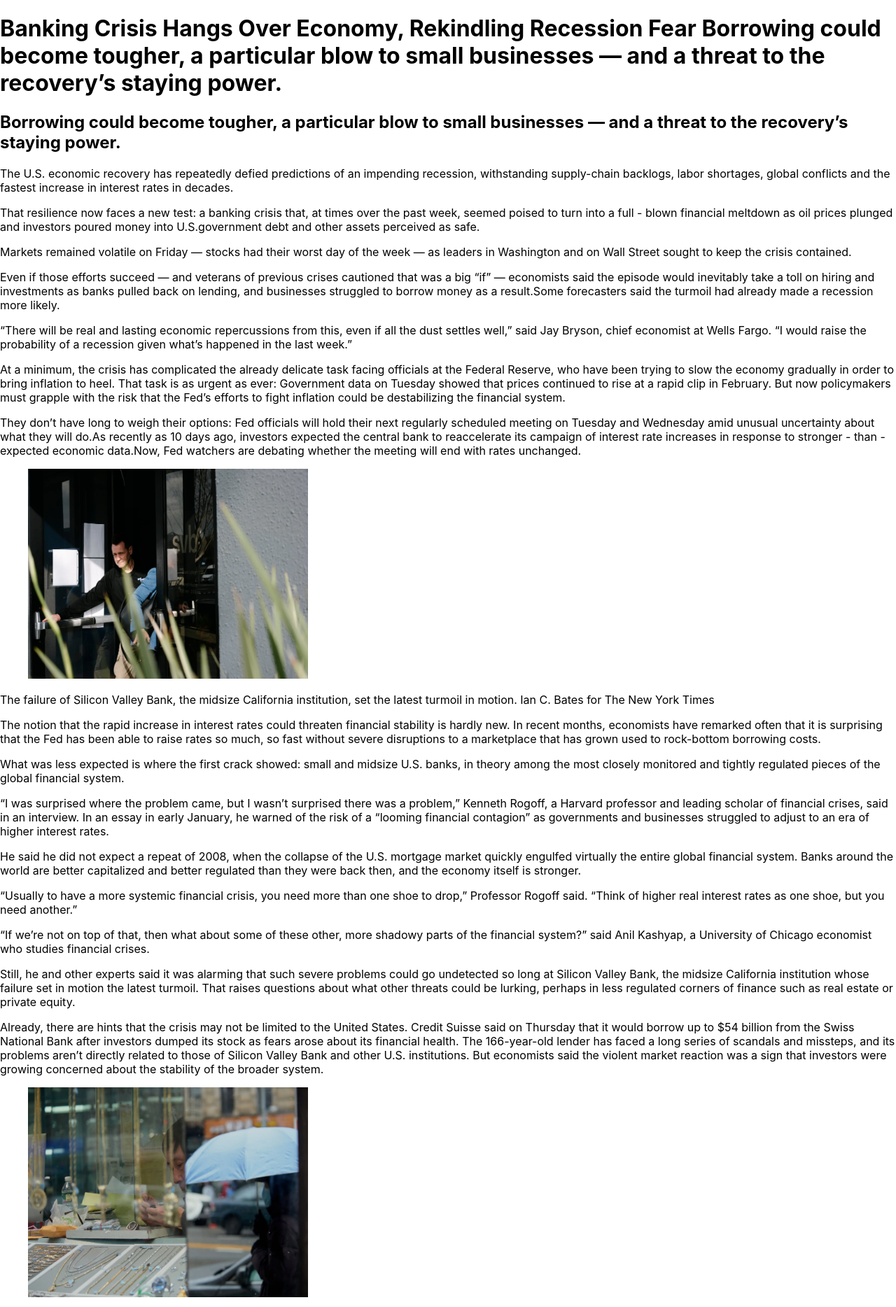
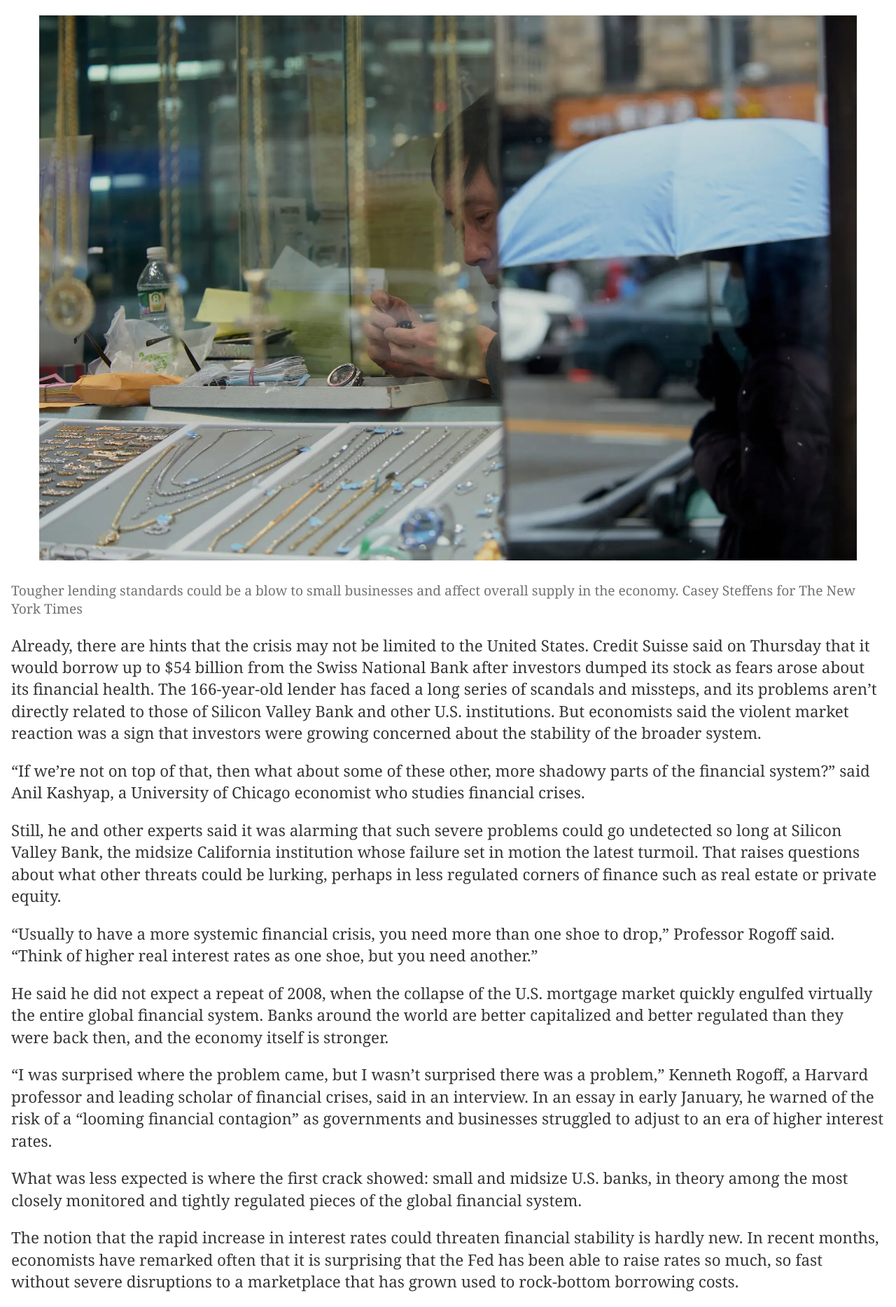
Before and after one commit to willthefirst/upside-down-nes, a Next.js app: page / in a window 1280 px wide. Shown: the top 1868 px of the page at 70% size. Built offline with nearby package versions, Linux system fonts and the light colour scheme.

Commit message:
Nice styles, almost ordered

```diff
--- a/pages/Article.tsx
+++ b/pages/Article.tsx
@@ -4,38 +4,49 @@ import { Figure } from "./Figure"
 export const Article = () => {
   return (
     <>
-      <h1>Banking Crisis Hangs Over Economy, Rekindling Recession Fear
-        Borrowing could become tougher, a particular blow to small businesses — and a threat to the recovery’s staying power.
-      </h1>
-      <h2>
-        Borrowing could become tougher, a particular blow to small businesses — and a threat to the recovery’s staying power.
-      </h2>
+      <style>{`
+        body {
+          padding: 0 1rem;
 
-      <p>The U.S. economic recovery has repeatedly defied predictions of an impending recession, withstanding supply-chain backlogs, labor shortages, global conflicts and the fastest increase in interest rates in decades.</p>
-      <p>That resilience now faces a new test: a banking crisis that, at times over the past week, seemed poised to turn into a full - blown financial meltdown as oil prices plunged and investors poured money into U.S.government debt and other assets perceived as safe.</p>
-      <p>Markets remained volatile on Friday — stocks had their worst day of the week — as leaders in Washington and on Wall Street sought to keep the crisis contained.</p>
-      <p>Even if those efforts succeed — and veterans of previous crises cautioned that was a big “if” — economists said the episode would inevitably take a toll on hiring and investments as banks pulled back on lending, and businesses struggled to borrow money as a result.Some forecasters said the turmoil had already made a recession more likely.</p>
-      <p>“There will be real and lasting economic repercussions from this, even if all the dust settles well,” said Jay Bryson, chief economist at Wells Fargo. “I would raise the probability of a recession given what’s happened in the last week.”</p >
-      <p>At a minimum, the crisis has complicated the already delicate task facing officials at the Federal Reserve, who have been trying to slow the economy gradually in order to bring inflation to heel. That task is as urgent as ever: Government data on Tuesday showed that prices continued to rise at a rapid clip in February. But now policymakers must grapple with the risk that the Fed’s efforts to fight inflation could be destabilizing the financial system.</p>
-      <p>They don’t have long to weigh their options: Fed officials will hold their next regularly scheduled meeting on Tuesday and Wednesday amid unusual uncertainty about what they will do.As recently as 10 days ago, investors expected the central bank to reaccelerate its campaign of interest rate increases in response to stronger - than - expected economic data.Now, Fed watchers are debating whether the meeting will end with rates unchanged.</p>
+          line-height: 1.4em;
+          font-size: 1.4rem;
+          font-family: Georgia, "Times New Roman", Times, serif;
+          color: #363636
+        }
+
+        img {
+          margin: auto;
+          width: 100%;
+          height: auto;
+        }
+
+        figcaption {
+          color: #727272;
+          font-size: 1.2rem;
+          line-height: 1.4em;
+        }
+
+        h1 {
+          font-style: italic;
+          font-weight: bold;
+          font-size: 2rem;
+          line-height: 1.4em
+        }
+
+        h2 {
+          font-size: 1.2em;
+          line-height: 1.4em;
+          font-weight: 600
+        }
+
+        `}</style>
       <Figure
-        src="/17econ-moment-03-htcl-superJumbo.webp"
-        caption="The failure of Silicon Valley Bank, the midsize California institution, set the latest turmoil in motion. Ian C. Bates for The New York Times"
+        src="/17econ-moment-04-htcl-superJumbo.webp"
+        caption="Tougher lending standards could be a blow to small businesses and affect overall supply in the economy. Casey Steffens for The New York Times
+        "
       ></Figure>
       <p>
-        The notion that the rapid increase in interest rates could threaten financial stability is hardly new. In recent months, economists have remarked often that it is surprising that the Fed has been able to raise rates so much, so fast without severe disruptions to a marketplace that has grown used to rock-bottom borrowing costs.
-      </p>
-      <p>
-        What was less expected is where the first crack showed: small and midsize U.S. banks, in theory among the most closely monitored and tightly regulated pieces of the global financial system.
-      </p>
-      <p>
-        “I was surprised where the problem came, but I wasn’t surprised there was a problem,” Kenneth Rogoff, a Harvard professor and leading scholar of financial crises, said in an interview. In an essay in early January, he warned of the risk of a “looming financial contagion” as governments and businesses struggled to adjust to an era of higher interest rates.
-      </p>
-      <p>
-        He said he did not expect a repeat of 2008, when the collapse of the U.S. mortgage market quickly engulfed virtually the entire global financial system. Banks around the world are better capitalized and better regulated than they were back then, and the economy itself is stronger.
-      </p>
-      <p>
-        “Usually to have a more systemic financial crisis, you need more than one shoe to drop,” Professor Rogoff said. “Think of higher real interest rates as one shoe, but you need another.”
+        Already, there are hints that the crisis may not be limited to the United States. Credit Suisse said on Thursday that it would borrow up to $54 billion from the Swiss National Bank after investors dumped its stock as fears arose about its financial health. The 166-year-old lender has faced a long series of scandals and missteps, and its problems aren’t directly related to those of Silicon Valley Bank and other U.S. institutions. But economists said the violent market reaction was a sign that investors were growing concerned about the stability of the broader system.
       </p>
       <p>
         “If we’re not on top of that, then what about some of these other, more shadowy parts of the financial system?” said Anil Kashyap, a University of Chicago economist who studies financial crises.
@@ -44,13 +55,82 @@ export const Article = () => {
         Still, he and other experts said it was alarming that such severe problems could go undetected so long at Silicon Valley Bank, the midsize California institution whose failure set in motion the latest turmoil. That raises questions about what other threats could be lurking, perhaps in less regulated corners of finance such as real estate or private equity.
       </p>
       <p>
-        Already, there are hints that the crisis may not be limited to the United States. Credit Suisse said on Thursday that it would borrow up to $54 billion from the Swiss National Bank after investors dumped its stock as fears arose about its financial health. The 166-year-old lender has faced a long series of scandals and missteps, and its problems aren’t directly related to those of Silicon Valley Bank and other U.S. institutions. But economists said the violent market reaction was a sign that investors were growing concerned about the stability of the broader system.
+        “Usually to have a more systemic financial crisis, you need more than one shoe to drop,” Professor Rogoff said. “Think of higher real interest rates as one shoe, but you need another.”
+      </p>
+      <p>
+        He said he did not expect a repeat of 2008, when the collapse of the U.S. mortgage market quickly engulfed virtually the entire global financial system. Banks around the world are better capitalized and better regulated than they were back then, and the economy itself is stronger.
+
+
+      </p>
+      <p>
+        “I was surprised where the problem came, but I wasn’t surprised there was a problem,” Kenneth Rogoff, a Harvard professor and leading scholar of financial crises, said in an interview. In an essay in early January, he warned of the risk of a “looming financial contagion” as governments and businesses struggled to adjust to an era of higher interest rates.
+      </p>
+      <p>
+        What was less expected is where the first crack showed: small and midsize U.S. banks, in theory among the most closely monitored and tightly regulated pieces of the global financial system.
+      </p>
+      <p>
+        The notion that the rapid increase in interest rates could threaten financial stability is hardly new. In recent months, economists have remarked often that it is surprising that the Fed has been able to raise rates so much, so fast without severe disruptions to a marketplace that has grown used to rock-bottom borrowing costs.
+      </p>
+      <Figure
+        src="/17econ-moment-03-htcl-superJumbo.webp"
+        caption="The failure of Silicon Valley Bank, the midsize California institution, set the latest turmoil in motion. Ian C. Bates for The New York Times"
+      ></Figure>
+      <p>
+        “I was surprised where the problem came, but I wasn’t surprised there was a problem,” Kenneth Rogoff, a Harvard professor and leading scholar of financial crises, said in an interview. In an essay in early January, he warned of the risk of a “looming financial contagion” as governments and businesses struggled to adjust to an era of higher interest rates.
+      </p>
+      <p>
+        What was less expected is where the first crack showed: small and midsize U.S. banks, in theory among the most closely monitored and tightly regulated pieces of the global financial system.
       </p>
       <Figure
         src="/17econ-moment-04-htcl-superJumbo.webp"
-        caption="Tougher lending standards could be a blow to small businesses and affect overall supply in the economy. Casey Steffens for The New York Times
-        "
+        caption="Tougher lending standards could be a blow to small businesses and affect overall economic recovery. Erin Schaff for The New York Times"
       ></Figure>
+      <p>
+        Already, there are hints that the crisis may not be limited to the United States. Credit Suisse said on Thursday that it would borrow up to $54 billion from the Swiss National Bank after investors dumped its stock as fears arose about its financial health. The 166-year-old lender has faced a long series of scandals and missteps, and its problems aren’t directly related to those of Silicon Valley Bank and other U.S. institutions. But economists said the violent market reaction was a sign that investors were growing concerned about the stability of the broader system.
+      </p>
+      <p>
+        Still, he and other experts said it was alarming that such severe problems could go undetected so long at Silicon Valley Bank, the midsize California institution whose failure set in motion the latest turmoil. That raises questions about what other threats could be lurking, perhaps in less regulated corners of finance such as real estate or private equity.
+      </p>
+      <p>
+        “If we’re not on top of that, then what about some of these other, more shadowy parts of the financial system?” said Anil Kashyap, a University of Chicago economist who studies financial crises.
+      </p>
+
+      <p>
+        What was less expected is where the first crack showed: small and midsize U.S. banks, in theory among the most closely monitored and tightly regulated pieces of the global financial system.
+      </p>
+      <p>
+        The notion that the rapid increase in interest rates could threaten financial stability is hardly new. In recent months, economists have remarked often that it is surprising that the Fed has been able to raise rates so much, so fast without severe disruptions to a marketplace that has grown used to rock-bottom borrowing costs.
+      </p>
+      <Figure
+        src="/17econ-moment-03-htcl-superJumbo.webp"
+        caption="The failure of Silicon Valley Bank, the midsize California institution, set the latest turmoil in motion. Ian C. Bates for The New York Times"
+      ></Figure>
+
+      <p>
+        They don’t have long to weigh their options: Fed officials will hold their next regularly scheduled meeting on Tuesday and Wednesday amid unusual uncertainty about what they will do. As recently as 10 days ago, investors expected the central bank to reaccelerate its campaign of interest rate increases in response to stronger-than-expected economic data. Now, Fed watchers are debating whether the meeting will end with rates unchanged.
+      </p>
+
+
+      <p>
+        “There will be real and lasting economic repercussions from this, even if all the dust settles well,” said Jay Bryson, chief economist at Wells Fargo. “I would raise the probability of a recession given what’s happened in the last week.”
+      </p>
+
+      <p>Even if those efforts succeed — and veterans of previous crises cautioned that was a big “if” — economists said the episode would inevitably take a toll on hiring and investments as banks pulled back on lending, and businesses struggled to borrow money as a result. Some forecasters said the turmoil had already made a recession more likely.
+      </p>
+
+      <p>Markets remained volatile on Friday — stocks had their worst day of the week — as leaders in Washington and on Wall Street sought to keep the crisis contained.  </p>
+
+      <p>
+        The U.S. economic recovery has repeatedly defied predictions of an impending recession, withstanding supply-chain backlogs, labor shortages, global conflicts and the fastest increase in interest rates in decades.
+      </p>
+
+      <h2>
+        Borrowing could become tougher, a particular blow to small businesses — and a threat to the recovery’s staying power.
+      </h2>
+      <h1>Banking Crisis Hangs Over Economy, Rekindling Recession Fear
+        Borrowing could become tougher, a particular blow to small businesses — and a threat to the recovery’s staying power.
+      </h1>
+
     </>
   )
 }
```
